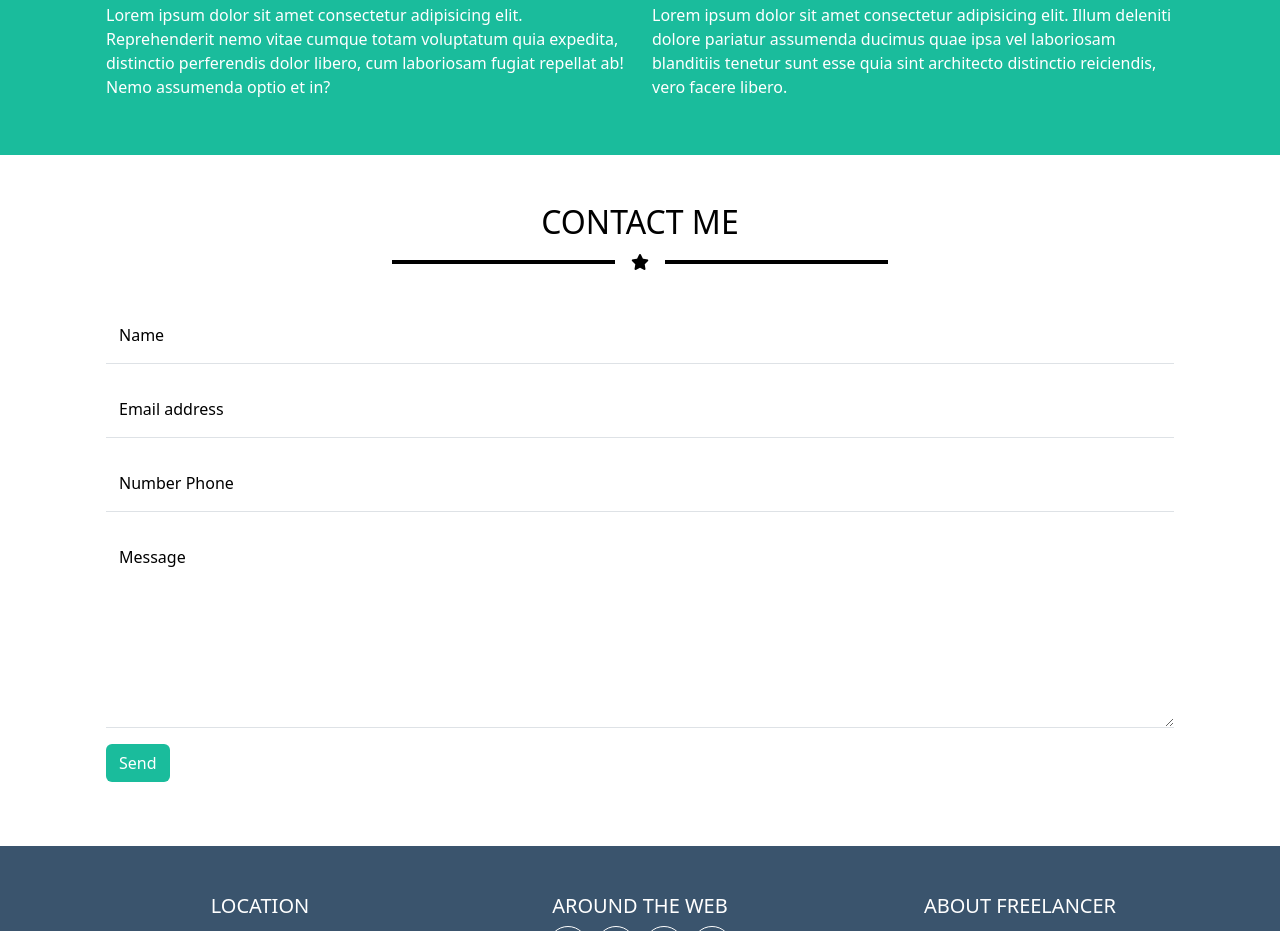
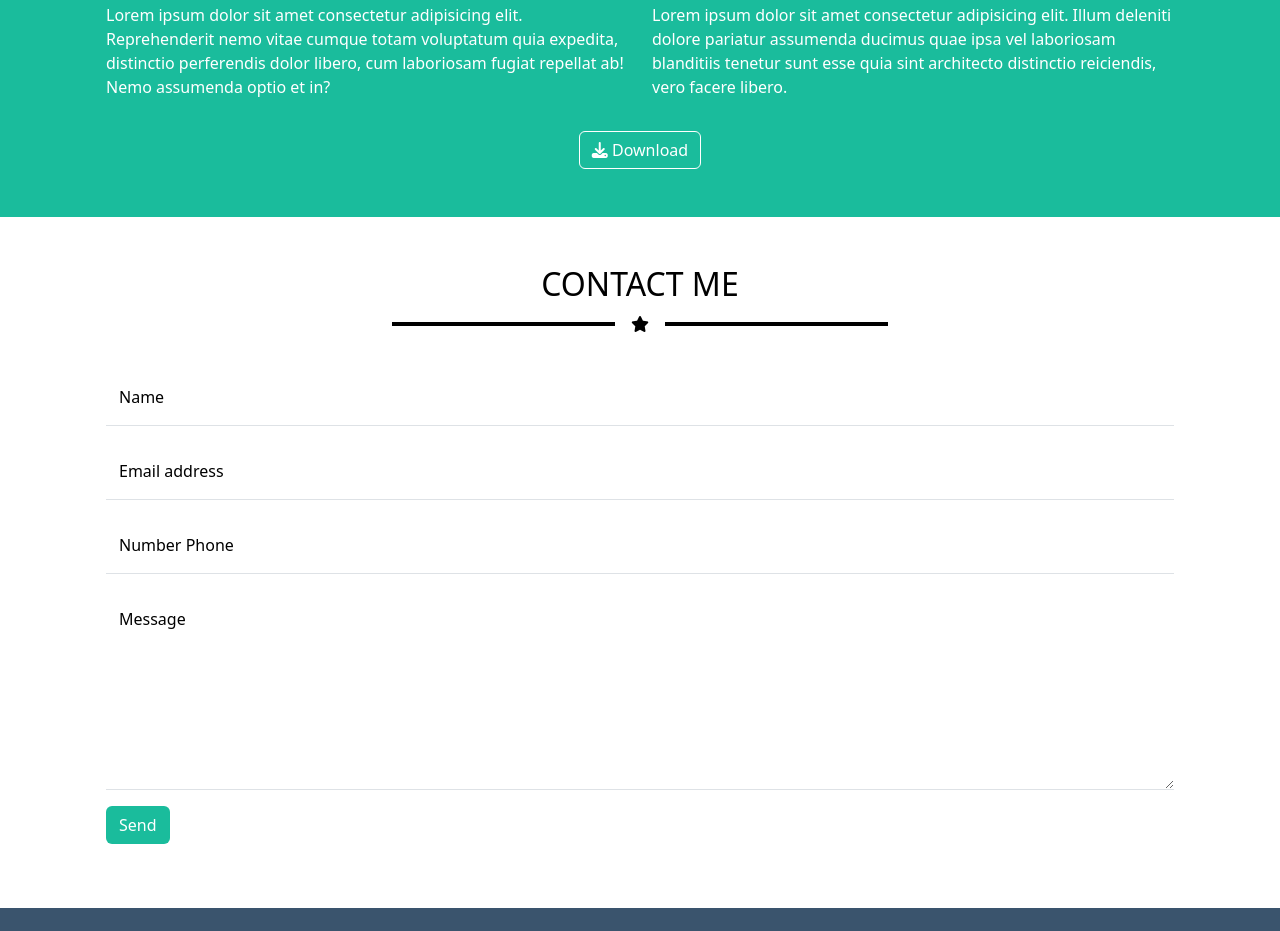
Before and after one commit to MattiaGiarrusso/html-css-bootstrap-freelancer, a plain HTML site: page index.html in a window 1280 px wide. Shown: the part 1492-2423 px from the top of the page. Drawn offline with nearby package versions, Linux system fonts and the light colour scheme.

Commit message:
Feat: add button download

```diff
--- a/index.html
+++ b/index.html
@@ -184,6 +184,12 @@
                     <div class="col-12 col-md-6 col-lg-6">Lorem ipsum dolor sit amet consectetur adipisicing elit. Illum deleniti dolore pariatur assumenda ducimus quae ipsa vel laboriosam blanditiis tenetur sunt esse quia sint architecto distinctio reiciendis, vero facere libero.</div>
                 </div>
             </div>
+
+            <div class="d-flex justify-content-center mt-4">
+                <button type="button" class="btn ms-btn-download ms-text-white"><i class="fa-solid fa-download"></i> Download</button>
+            </div>
+
+
         </section>
 
         <!------------ contact me -------------->
@@ -223,7 +229,7 @@
                         </div>
                         <!------------ button send -------------->
                         <div class="mt-3">
-                            <button type="button" class="btn ms-btn-send text-white">Send</button>
+                            <button type="button" class="btn ms-btn-send ms-text-white">Send</button>
                         </div>
 
                     </div>
--- a/style.css
+++ b/style.css
@@ -56,6 +56,17 @@
 
 .ms-btn-send:hover {
     background-color: #3A546D;
+}
+
+.ms-btn-download {
+    background-color: #1ABC9C;
+    border: 1px solid white;
+}
+
+.ms-btn-download:hover {
+    background-color: white;
+    color: #1ABC9C;
+    transition: 0.2s;
 }
 
 /*------------------
```
